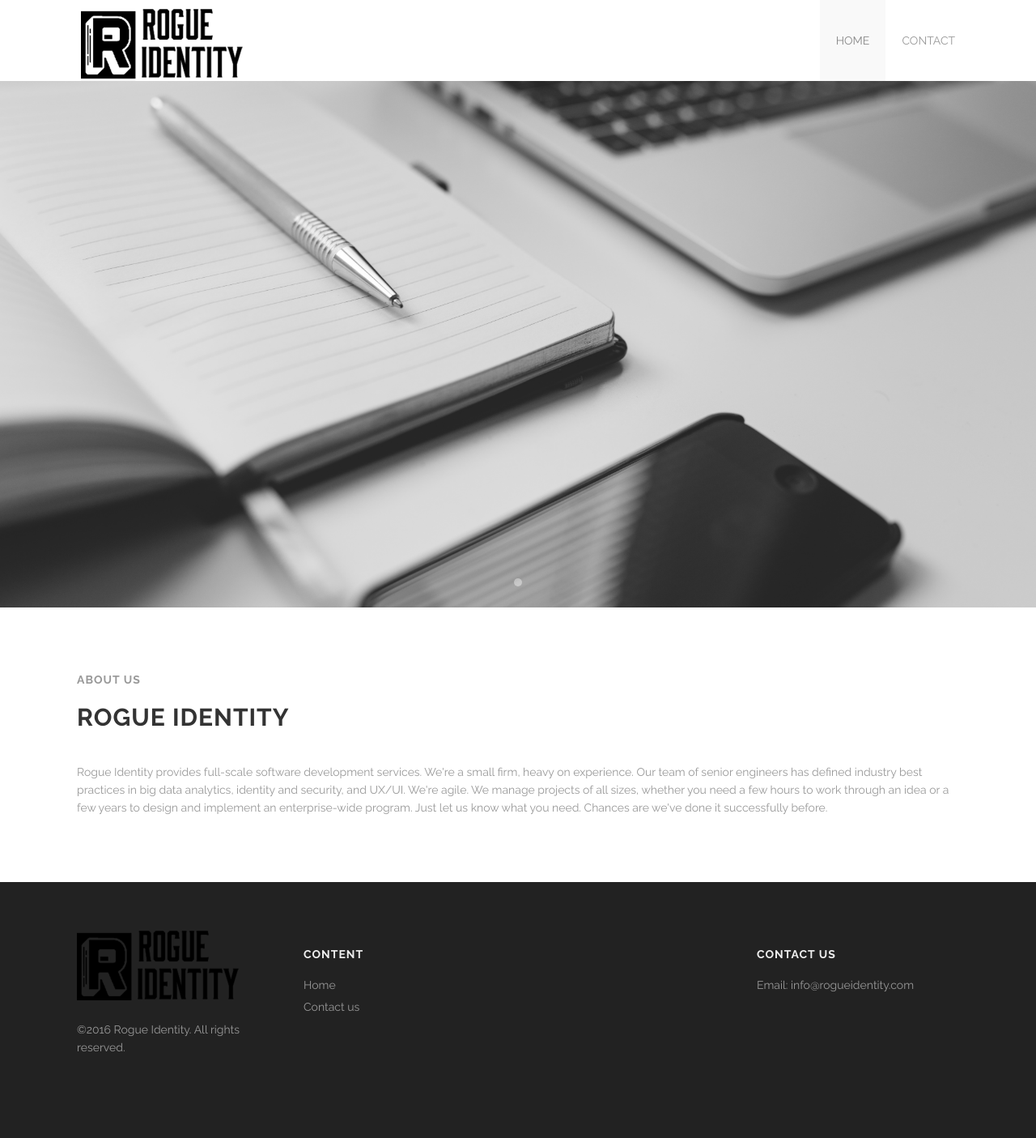
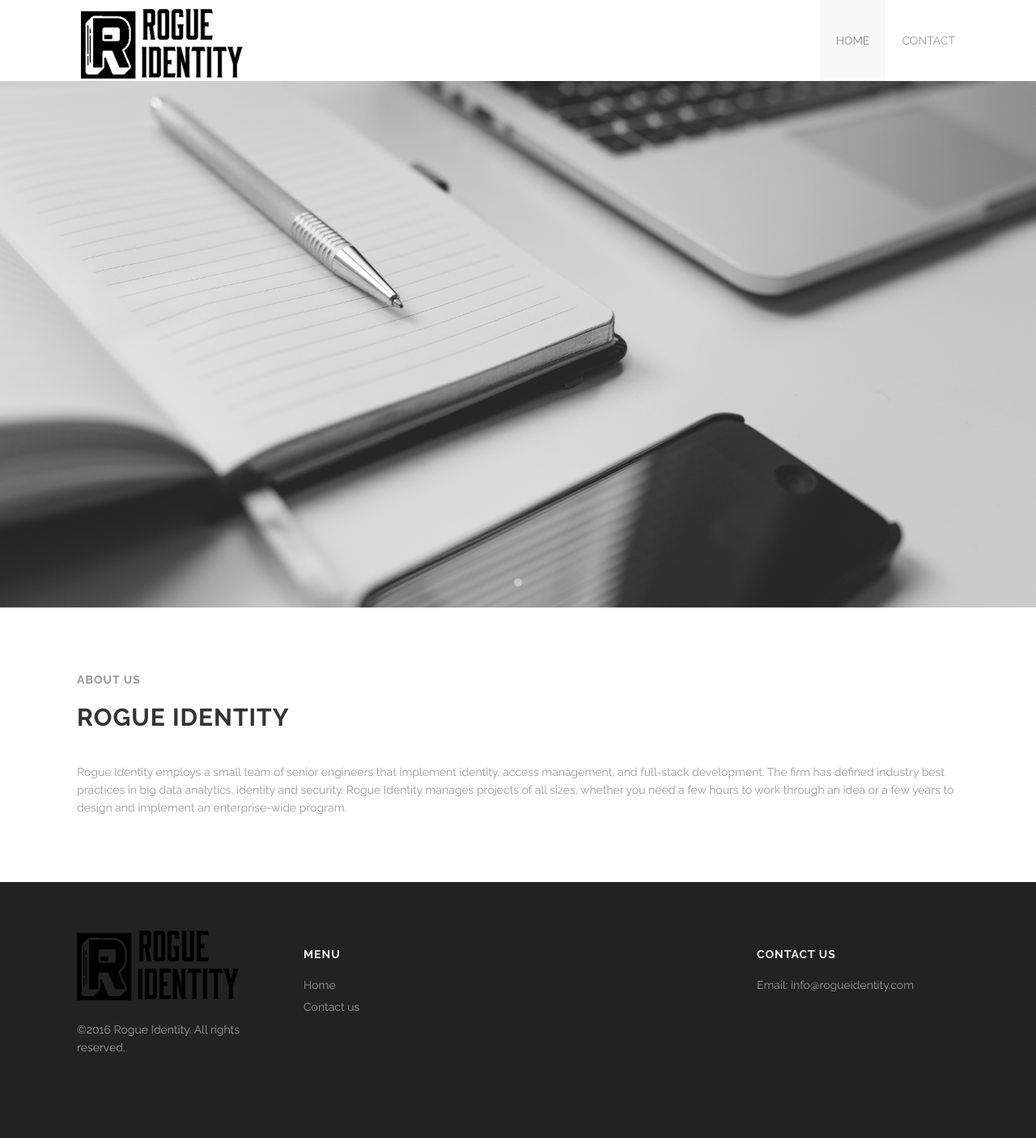
Before and after one commit to rogueidentity/website_poc, a Jekyll site: the page built from index.html, in a window 1280 px wide. Shown: the whole page at 81% size. Built offline with Jekyll 4.4.1, drawn with Linux system fonts in a browser that asks for light colours.

Commit message:
front page copy

```diff
--- a/_includes/footer.html
+++ b/_includes/footer.html
@@ -14,7 +14,7 @@
     <div class='large-3 medium-3 columns'>
       <div class='spacing'></div>
       <div class='links'>
-        <h4>Content</h4>
+        <h4>Menu</h4>
         <ul>
 		<li><a href="{{site.url}}/index.html">Home</a></li>
 		<li><a href="{{site.url}}/contact.html">Contact us</a></li>
--- a/index.html
+++ b/index.html
@@ -4,14 +4,17 @@
 slides:
   - bg: images/laptop.jpeg
     title:
-      text: Rogue Identity
+      text: Solve Your Company’s Online Identity Needs
       animation: bottom-to-top
       class: large-8 medium-11
     infos:
+      - text: "&nbsp;Identity and Access Management"
+        animation: bottom-to-top slow
       - text: "&nbsp;Full-stack Development"
-        animation: bottom-to-top slow
-      - text: "&nbsp;Project Management"
         animation: bottom-to-top
+      - text: "&nbsp;Big Data Analytics"
+        animation: bottom-to-top
+
     buttons:
       animation: bottom-to-top slow
       class: large-12
@@ -161,7 +164,7 @@
       <h4 style='color: #999'>About us</h4>
       <h2>Rogue Identity</h2>
       <div class='spacing'></div>
-      <p>Rogue Identity provides full-scale software development services. We're a small firm, heavy on experience. Our team of senior engineers has defined industry best practices in big data analytics, identity and security, and UX/UI. We're agile. We manage projects of all sizes, whether you need a few hours to work through an idea or a few years to design and implement an enterprise-wide program. Just let us know what you need. Chances are we've done it successfully before.</p>
+      <p>Rogue Identity employs a small team of senior engineers that implement identity, access management, and full-stack development. The firm has defined industry best practices in big data analytics, identity and security. Rogue Identity manages projects of all sizes, whether you need a few hours to work through an idea or a few years to design and implement an enterprise-wide program.</p>
     </div>
   </div>
 <div class='three spacing'></div>
```
